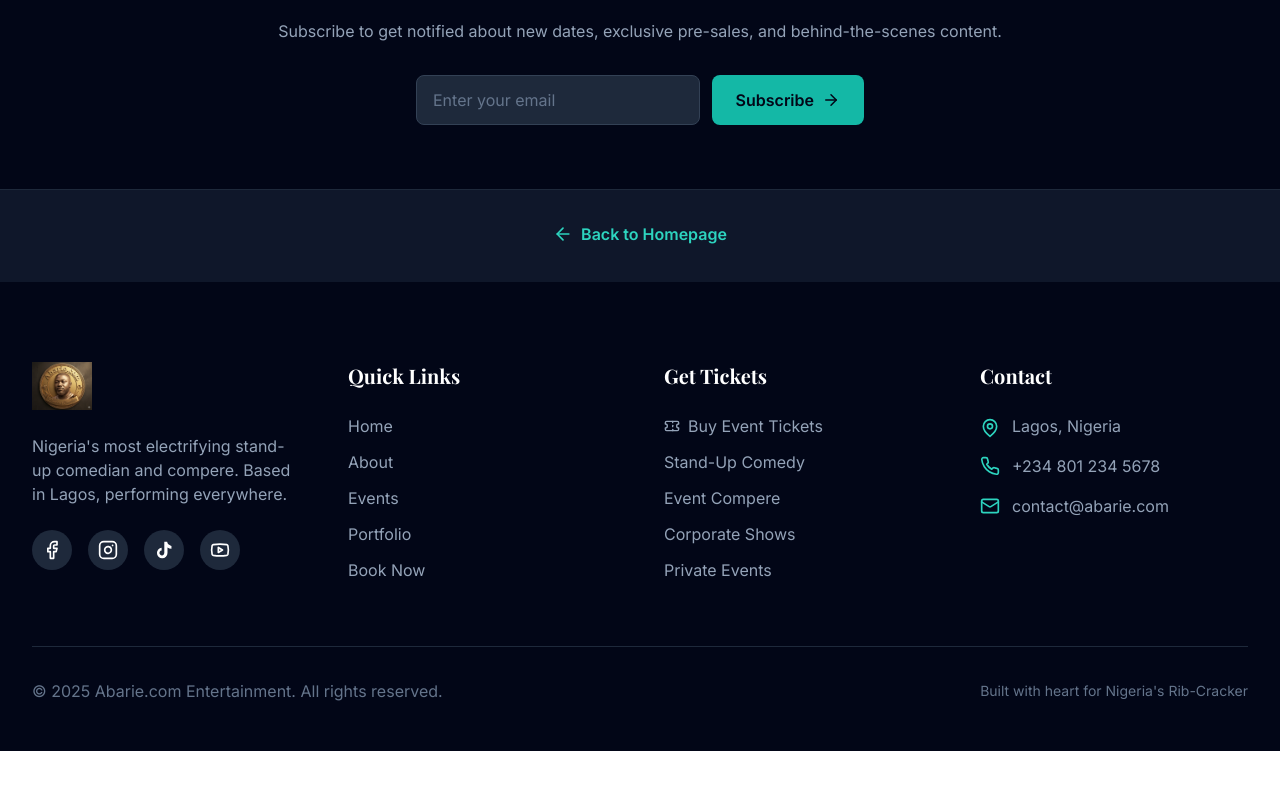
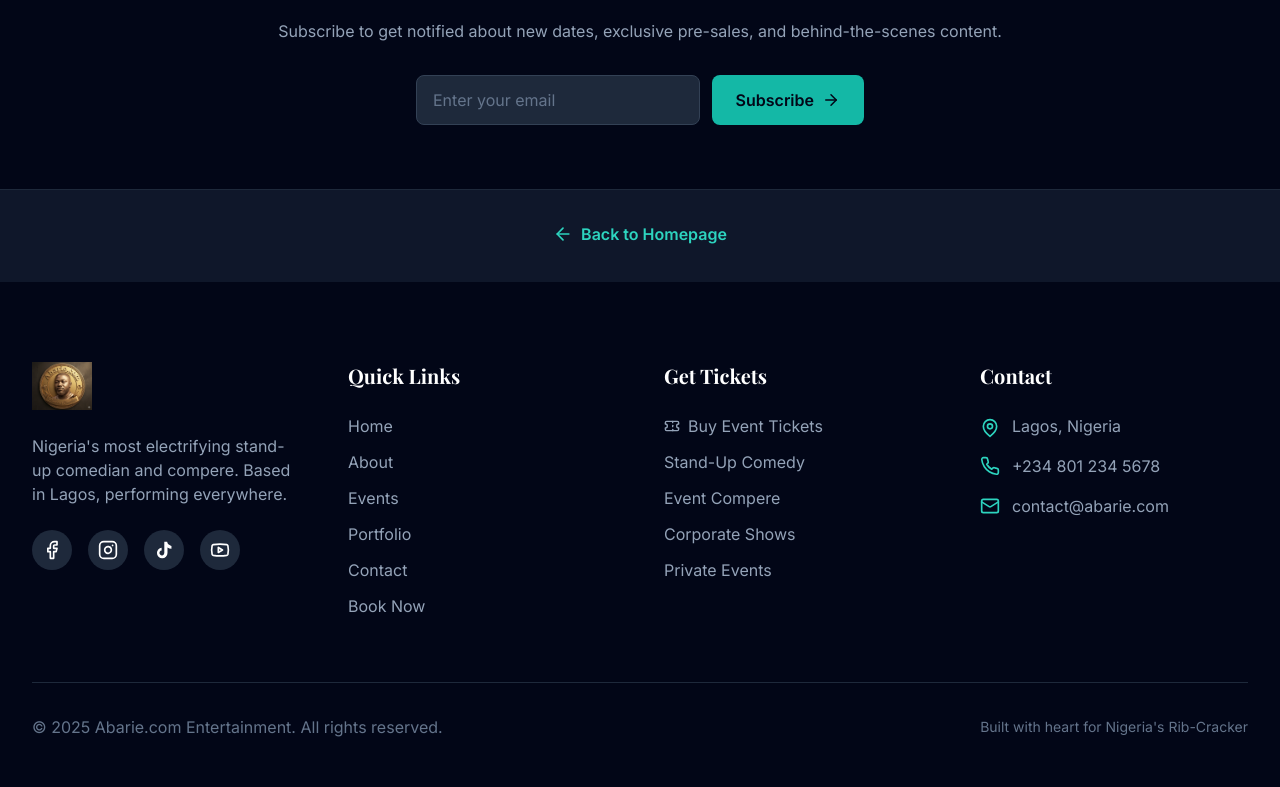
Before and after one commit to abariedotcom/abariecomedy, a React (Vite) app: page /events in a window 1280 px wide. Shown: the part 2197-2984 px from the top of the page. Before the commit the page ends 2948 px from the top, so only its background shows below. Built offline with nearby package versions, Linux system fonts and the light colour scheme; no server answers; a web font is replaced by a local one.

Commit message:
Fix Footer - remove #contact id, add Contact page link to Quick Links

```diff
--- a/src/components/Footer.tsx
+++ b/src/components/Footer.tsx
@@ -15,7 +15,7 @@ const TikTokIcon = ({ size = 24 }: { size?: number }) => (
 
 export default function Footer() {
   return (
-    <footer id="contact" className="bg-dark-950 pt-20 pb-12">
+    <footer className="bg-dark-950 pt-20 pb-12">
       <div className="max-w-7xl mx-auto px-4 sm:px-6 lg:px-8">
         <div className="grid md:grid-cols-2 lg:grid-cols-4 gap-12 mb-16">
           <div>
@@ -72,6 +72,7 @@ export default function Footer() {
               <li><Link to="/about" className="text-dark-400 hover:text-primary-400 transition-colors">About</Link></li>
               <li><Link to="/events" className="text-dark-400 hover:text-primary-400 transition-colors">Events</Link></li>
               <li><Link to="/portfolio" className="text-dark-400 hover:text-primary-400 transition-colors">Portfolio</Link></li>
+              <li><Link to="/contact" className="text-dark-400 hover:text-primary-400 transition-colors">Contact</Link></li>
               <li><a href="/#book" className="text-dark-400 hover:text-primary-400 transition-colors">Book Now</a></li>
             </ul>
           </div>
```
